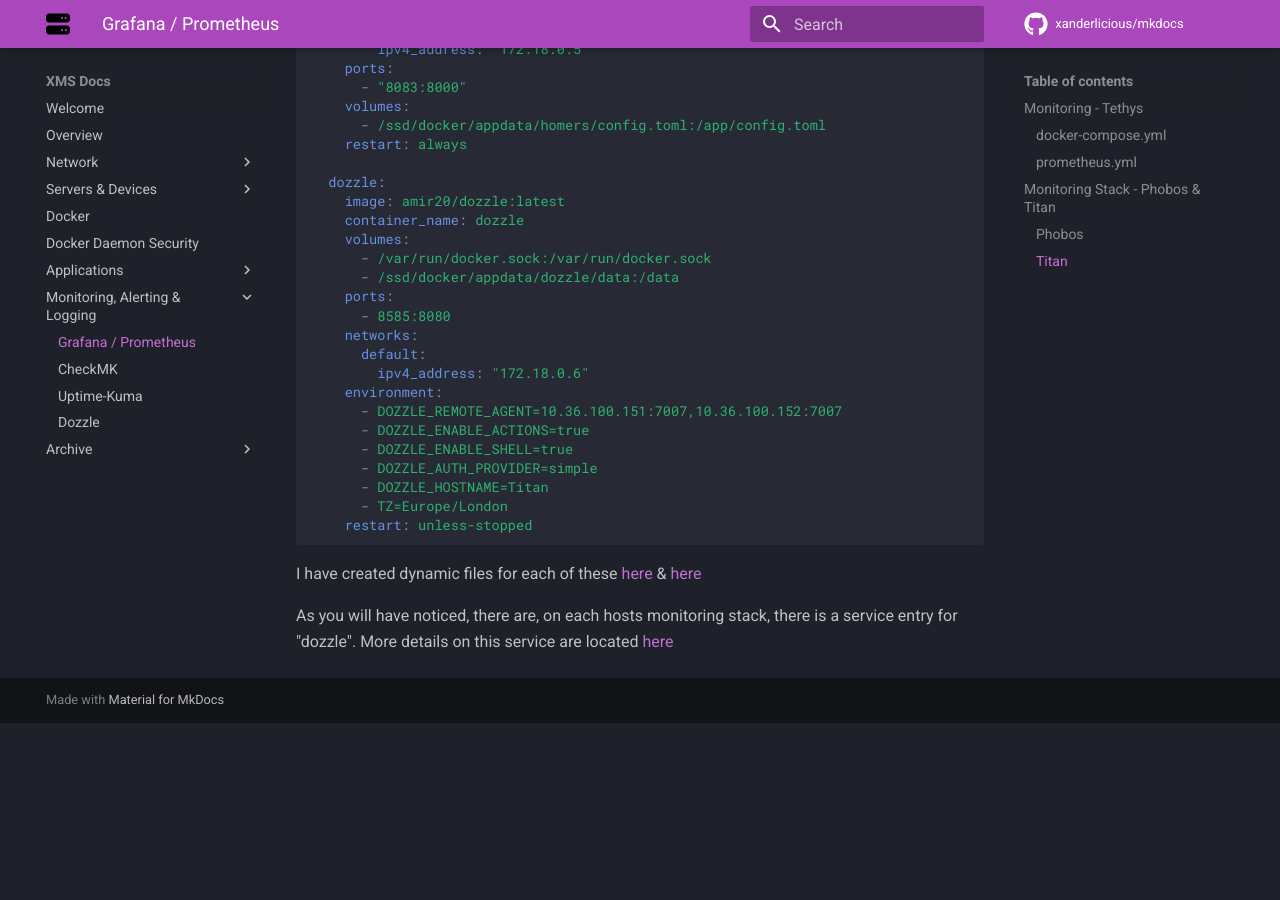
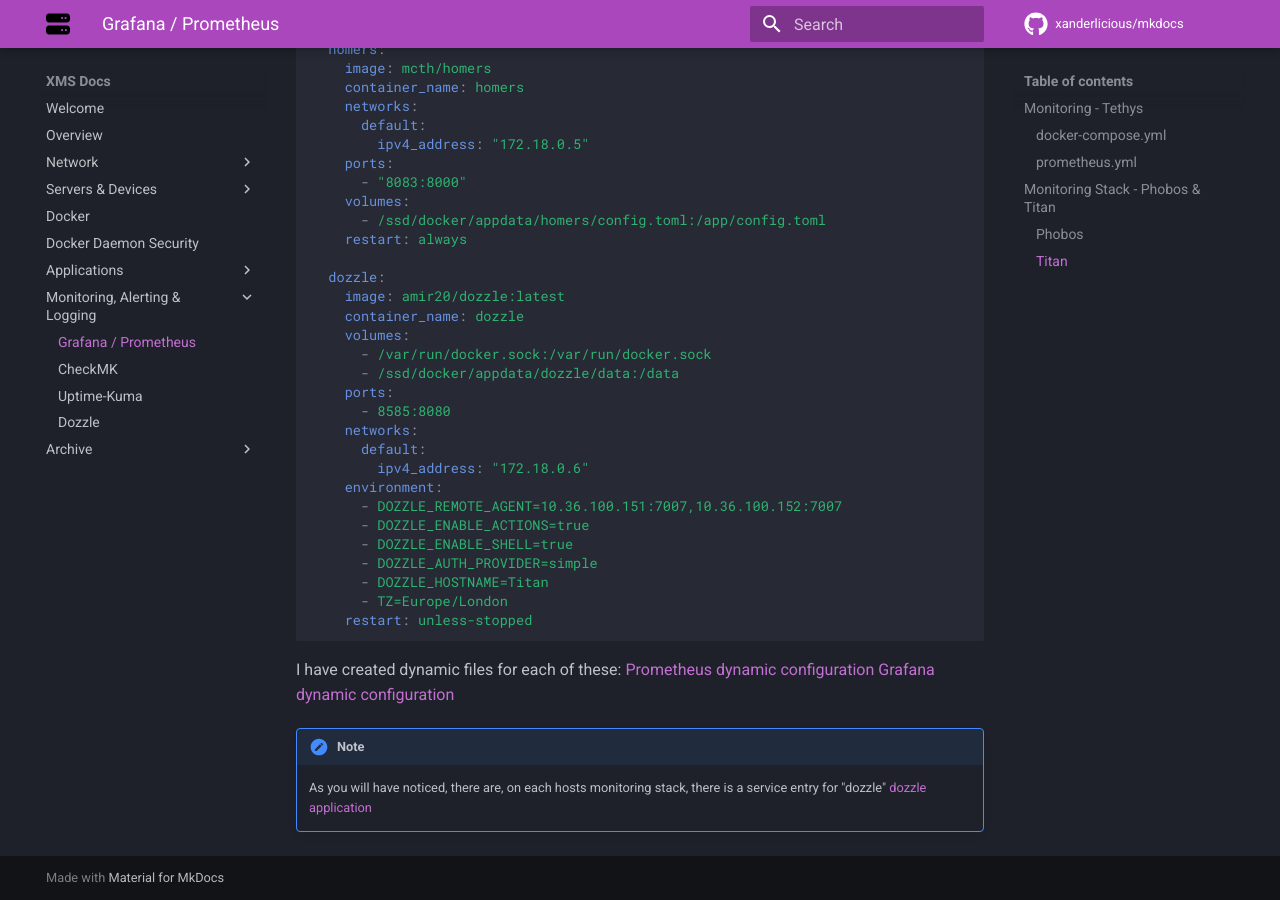
Before and after one commit to Xanderlicious/mkdocs, an MkDocs documentation site: the page built from docs/grafana & prometheus.md, in a window 1280 px wide and 900 px high, scrolled down 6822 px. Built offline with MkDocs 1.6.1 and Material for MkDocs 9.7.7, drawn with Linux system fonts in a browser that asks for light colours; comment, search, counter and statistics services are not loaded; before the commit the page ends 7545 px from its top, so only the background shows below that; some of the changed text lies outside the part shown.

Commit message:
updated prometheus.yml and fixed md errors on docker page

````diff
--- a/docs/grafana & prometheus.md
+++ b/docs/grafana & prometheus.md
@@ -1,8 +1,11 @@
-![](images/grafana.png) ![](images/prometheus.png)
+# Grafana & Prometheus
+
+![grafana-logo](images/grafana.png) ![prometheus-logo](images/prometheus.png)
 
 I currently use (and will probably continue to use even after deploying CheckMK) Prometheus & Grafana (using node exporter and cadvisor alongside)
 
 My main monitoring stack is located on Tethys, with compose files for exporters and collectors on each of the other 2 hosts.
+
 ## Monitoring - Tethys
 
 ### docker-compose.yml
@@ -350,6 +358,11 @@
       - TZ=Europe/London
     restart: unless-stopped
 ```
-I have created dynamic files for each of these [here](https://docs.xmsystems.co.uk/dynamic/#prometheus-tethys) & [here](https://docs.xmsystems.co.uk/dynamic/#grafana-tethys)
 
-As you will have noticed, there are, on each hosts monitoring stack, there is a service entry for "dozzle".  More details on this service are located [here](https://docs.xmsystems.co.uk/dozzle)
+I have created dynamic files for each of these:
+[Prometheus dynamic configuration](https://docs.xmsystems.co.uk/dynamic/#prometheus-tethys)
+[Grafana dynamic configuration](https://docs.xmsystems.co.uk/dynamic/#grafana-tethys)
+
+!!! note
+    As you will have noticed, there are, on each hosts monitoring stack, there is a service entry for "dozzle"
+    [dozzle application](https://docs.xmsystems.co.uk/dozzle)
````
Also changed, not shown: other parts of docs/grafana & prometheus.md (+5 -0 lines), docs/docker.md (+3 -4 lines).
